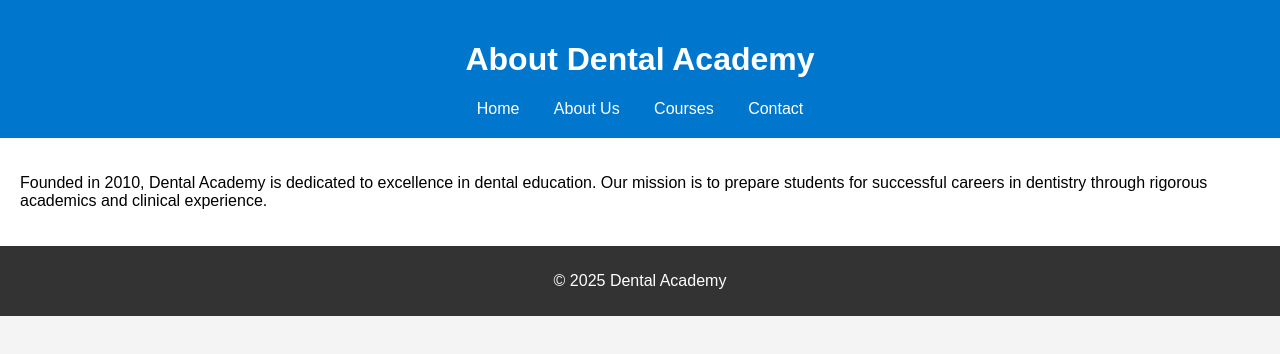
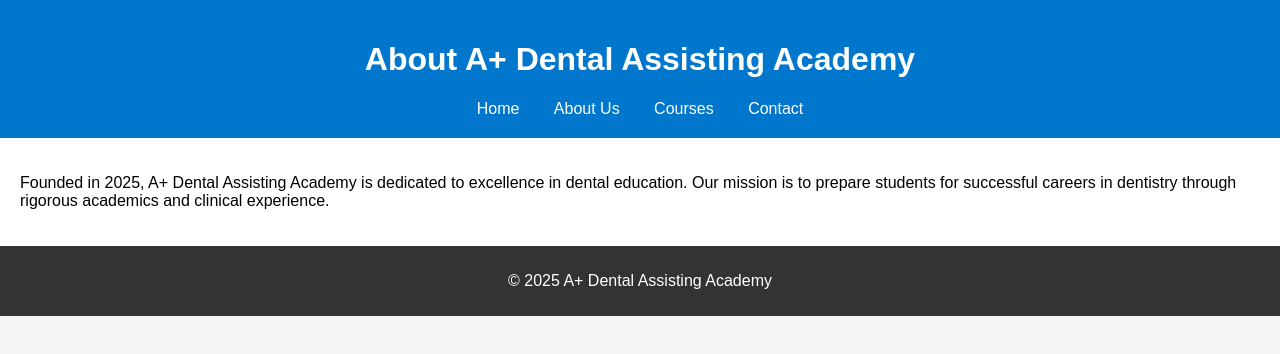
Before and after one commit to lyndrr/dental-academy-site, a plain HTML site: page about.html in a window 1280 px wide. Drawn offline with Linux system fonts and the light colour scheme.

Commit message:
Add files via upload

```diff
--- a/about.html
+++ b/about.html
@@ -2,12 +2,12 @@
 <html lang="en">
 <head>
   <meta charset="UTF-8">
-  <title>About Us - Dental Academy</title>
+  <title>About Us - A+ Dental Assisting Academy</title>
   <link rel="stylesheet" href="style.css">
 </head>
 <body>
   <header>
-    <h1>About Dental Academy</h1>
+    <h1>About A+ Dental Assisting Academy</h1>
     <nav>
       <a href="index.html">Home</a>
       <a href="about.html">About Us</a>
@@ -16,10 +16,10 @@
     </nav>
   </header>
   <main>
-    <p>Founded in 2010, Dental Academy is dedicated to excellence in dental education. Our mission is to prepare students for successful careers in dentistry through rigorous academics and clinical experience.</p>
+    <p>Founded in 2025, A+ Dental Assisting Academy is dedicated to excellence in dental education. Our mission is to prepare students for successful careers in dentistry through rigorous academics and clinical experience.</p>
   </main>
   <footer>
-    <p>&copy; 2025 Dental Academy</p>
+    <p>&copy; 2025 A+ Dental Assisting Academy</p>
   </footer>
 </body>
 </html>
```
Also changed, not shown: contact.html (+2 -2 lines), courses.html (+2 -2 lines), index.html (+2 -2 lines).
